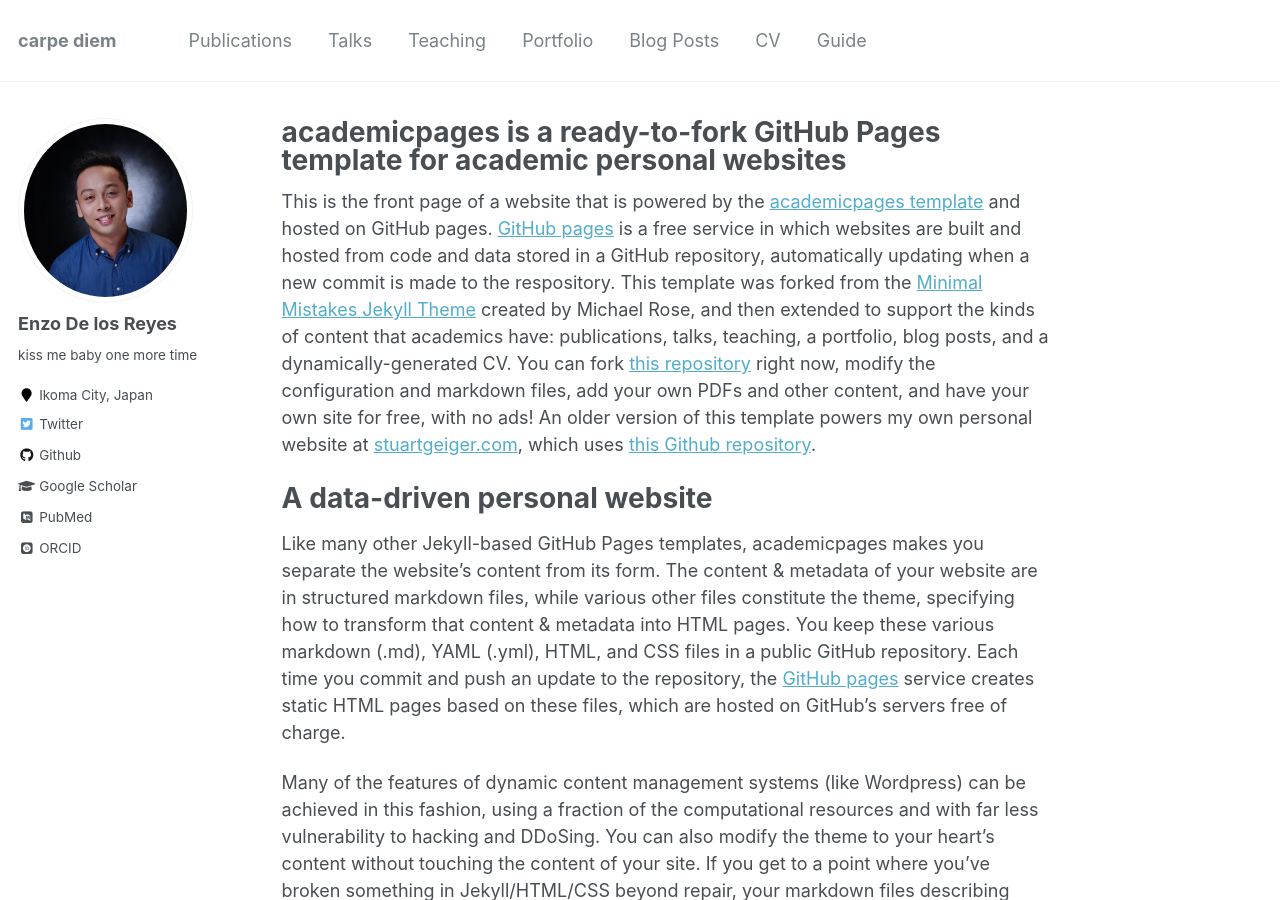
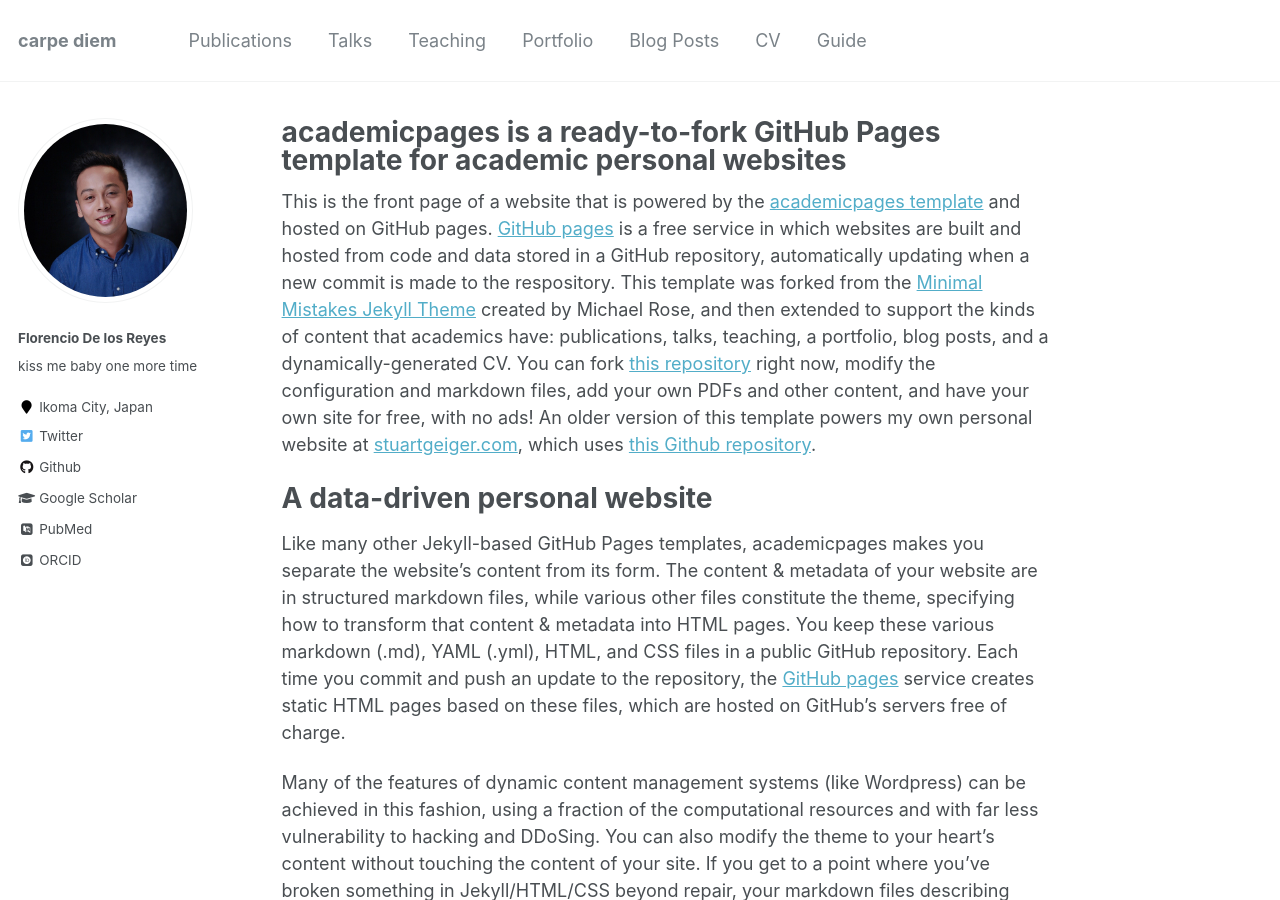
Before and after one commit to fddelosreyes/fddelosreyes.github.io, a Jekyll site: the page built from _pages/about.md, in a window 1280 px wide and 900 px high. Built offline with Jekyll 4.4.1, drawn with Linux system fonts in a browser that asks for light colours; some web fonts are replaced.

Commit message:
Update _config.yml

```diff
--- a/_config.yml
+++ b/_config.yml
@@ -80,7 +80,7 @@ analytics:
 
 # Site Author
 author:
-  name             : "Enzo De los Reyes"
+  name             : "<h6>Florencio De los Reyes</h6>"
   avatar           : "enzo.jpeg"
   bio              : "kiss me baby one more time"
   location         : "Ikoma City, Japan"
```
